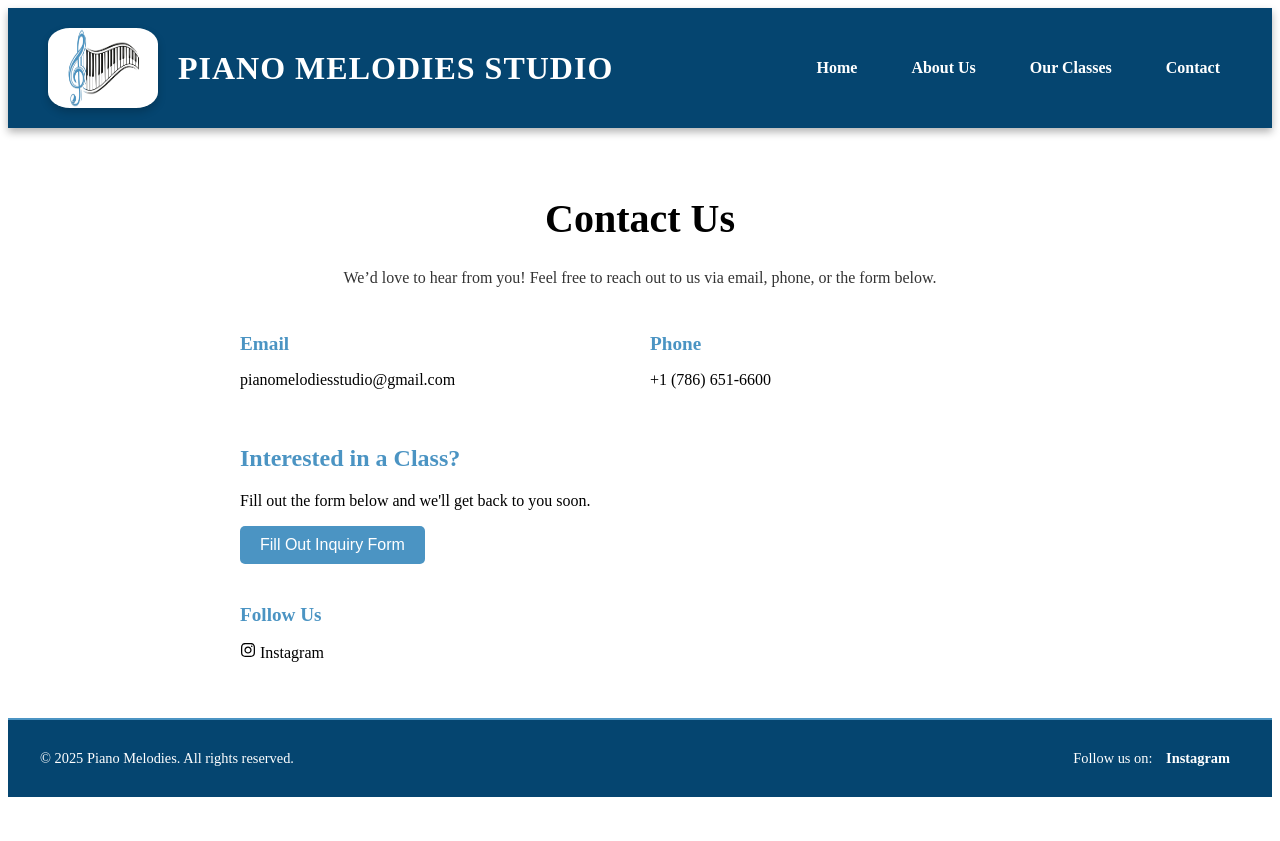
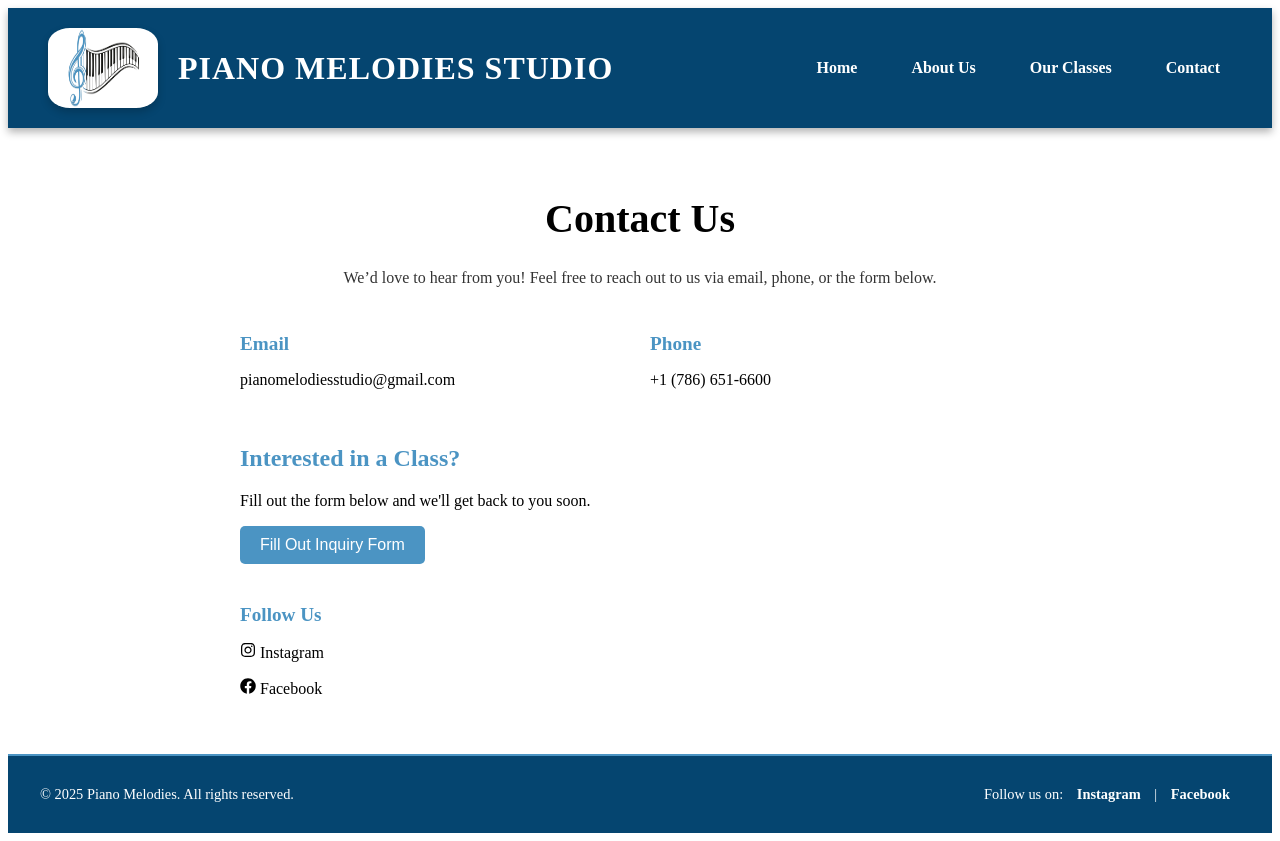
Before and after one commit to Patxi25/piano-melodies, a Next.js app: page /contact in a window 1280 px wide. Before the commit the page ends 805 px from the top, so only its background shows below. Built offline with nearby package versions, Linux system fonts and the light colour scheme.

Commit message:
Updating links

```diff
--- a/src/app/classes/page.tsx
+++ b/src/app/classes/page.tsx
@@ -45,11 +45,10 @@ const AboutPage = () => (
 
       <div className={styles.ctaSection}>
         <p>Ready to start your piano journey? Reach out to us for more information!</p>
-        {/* TODO: Fix link */}
         <Button
           onClick={() =>
             window.open(
-              'https://docs.google.com/forms/d/e/1FAIpQLSdagbhutWCwhnFpWNNuGhkcSsnRV5aEC_aA5z-cc7rCDXOYXw/viewform',
+              'https://docs.google.com/forms/d/e/1FAIpQLSehNapZOV3DjqfkuqMJQ9fqAjjG6MiNUI4ksfdlDmWWEdfNBA/viewform',
               '_blank'
             )
           }
--- a/src/app/components/footer/index.tsx
+++ b/src/app/components/footer/index.tsx
@@ -8,7 +8,8 @@ export const Footer: React.FC = () => {
         <p className={styles.date}>&copy; 2025 Piano Melodies. All rights reserved.</p>
         <p className={styles.social}>
           Follow us on:
-          <a href="https://www.instagram.com/pianomelodies_studio/" target="_blank" rel="noopener noreferrer"> Instagram</a>
+          <a href="https://www.instagram.com/pianomelodies_studio/" target="_blank" rel="noopener noreferrer"> Instagram</a> |
+          <a href="https://www.facebook.com/p/Piano-Melodies-61567913116105/" target="_blank" rel="noopener noreferrer"> Facebook</a>
         </p>
       </div>
     </footer>
--- a/src/app/contact/page.tsx
+++ b/src/app/contact/page.tsx
@@ -1,6 +1,6 @@
 'use client';
 
-import { FaInstagram } from "react-icons/fa";
+import { FaFacebook, FaInstagram } from "react-icons/fa";
 import styles from "./styles.module.css";
 import Button from "../components/button";
 
@@ -32,9 +32,8 @@ const ContactPage: React.FC = () => (
       <h2>Interested in a Class?</h2>
       <p>Fill out the form below and we'll get back to you soon.</p>
       <div className={styles.formContainer}>
-        {/* TODO: Fix link */}
       <Button
-          onClick={() => window.open('https://docs.google.com/forms/d/e/1FAIpQLSdagbhutWCwhnFpWNNuGhkcSsnRV5aEC_aA5z-cc7rCDXOYXw/viewform', '_blank')}
+          onClick={() => window.open('https://docs.google.com/forms/d/e/1FAIpQLSehNapZOV3DjqfkuqMJQ9fqAjjG6MiNUI4ksfdlDmWWEdfNBA/viewform', '_blank')}
         >
           Fill Out Inquiry Form
         </Button>
@@ -49,6 +48,12 @@ const ContactPage: React.FC = () => (
         <a href="https://www.instagram.com/pianomelodies_studio/" target="_blank" rel="noopener noreferrer">
         &nbsp;Instagram
         </a>
+        </p>
+      <p>
+        <FaFacebook className={styles.icon} />
+        <a href="https://www.facebook.com/p/Piano-Melodies-61567913116105/" target="_blank" rel="noopener noreferrer">
+        &nbsp;Facebook
+        </a>
       </p>
     </div>
   </div>
```
